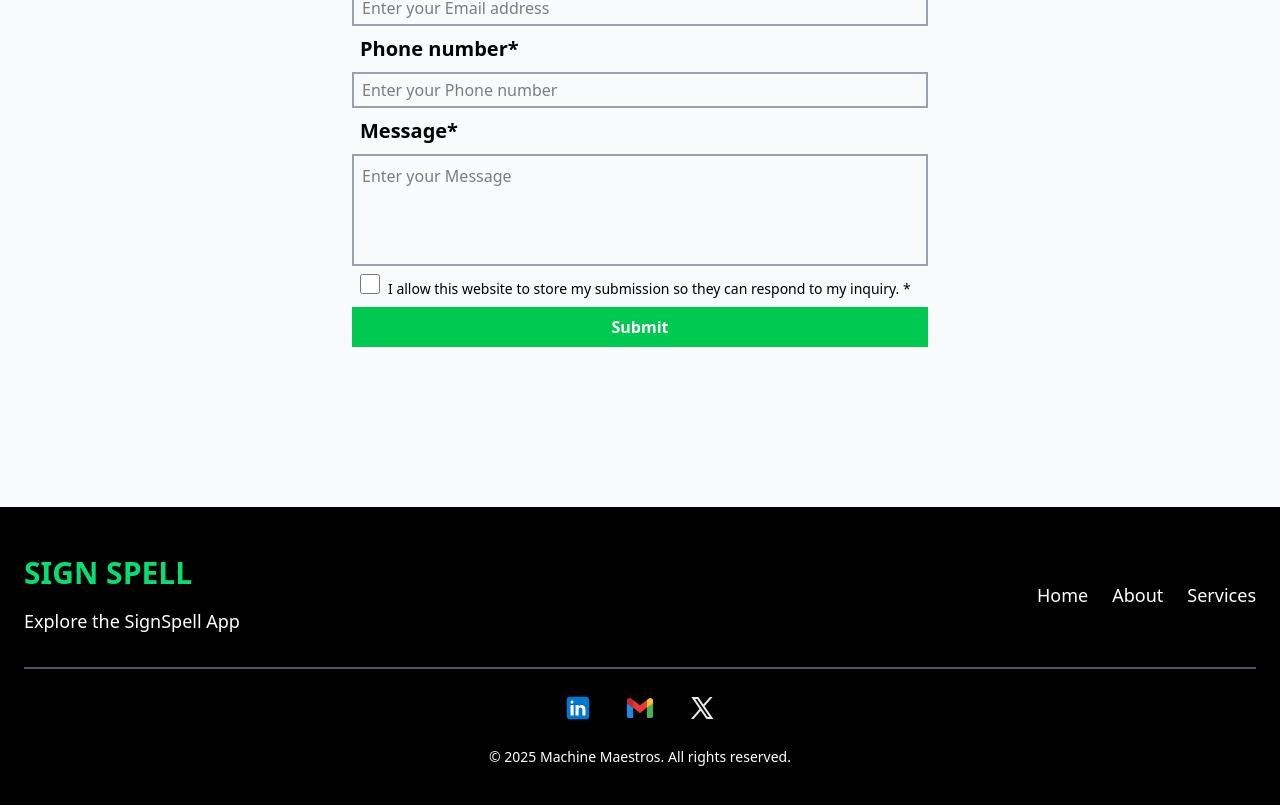
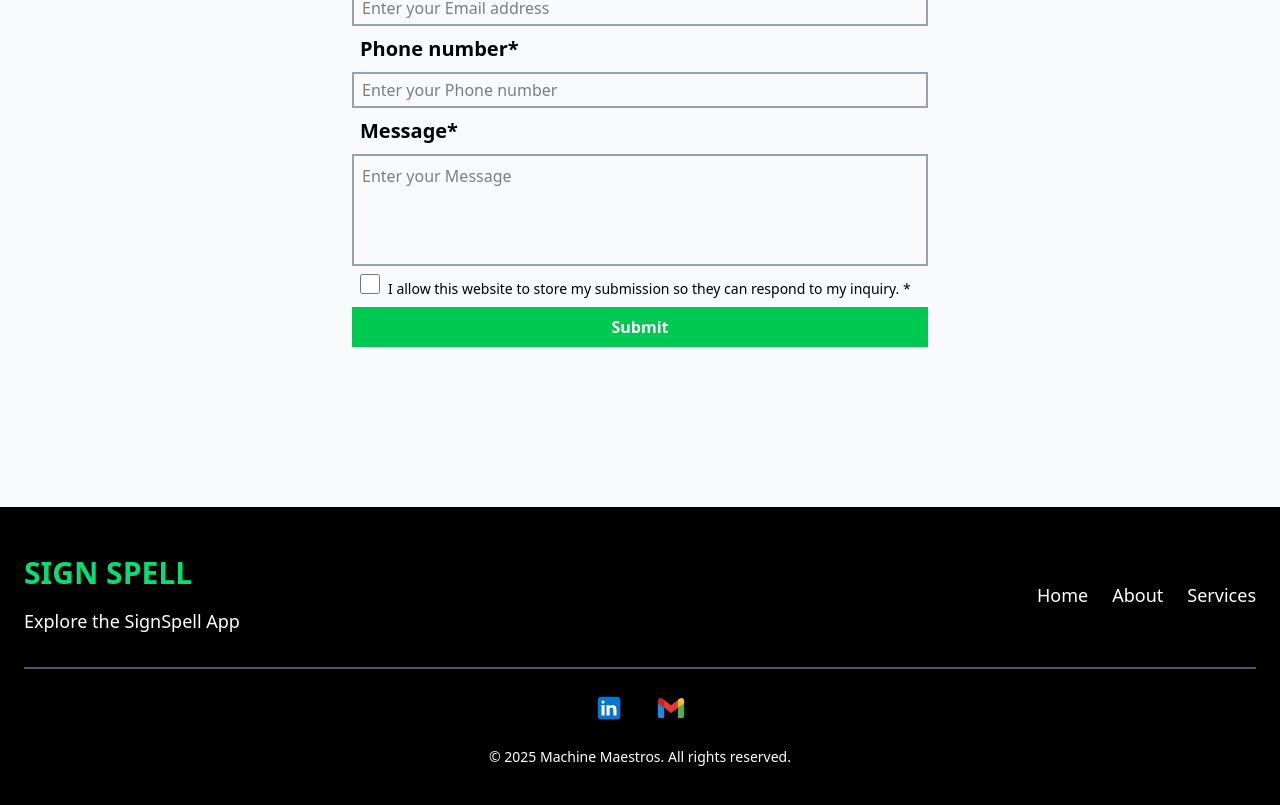
Before and after one commit to Pradnya2003/SignSpell, a React (Vite) app: page / in a window 1280 px wide. Shown: the part 3893-4698 px from the top of the page. Built offline with nearby package versions, Linux system fonts and the light colour scheme.

Commit message:
X commit

```diff
--- a/src/components/Home.jsx
+++ b/src/components/Home.jsx
@@ -224,9 +224,7 @@ export default function Home() {
         <a href="mailto:pradnya08062003@gmail.com" target="_blank" rel="noopener noreferrer">
           <img className="h-[30px] w-[30px] hover:scale-110 transition-transform" src={email} alt="Email" />
         </a>
-        <a href="https://x.com/?lang=en" target="_blank" rel="noopener noreferrer">
-          <img className="h-[30px] w-[30px] hover:scale-110 transition-transform" src={x} alt="X" />
-        </a>
+
       </div>
 
       {/* Footer Text */}
```
Also changed, not shown: 1 other file (tests, documents, lock files or other folders).
